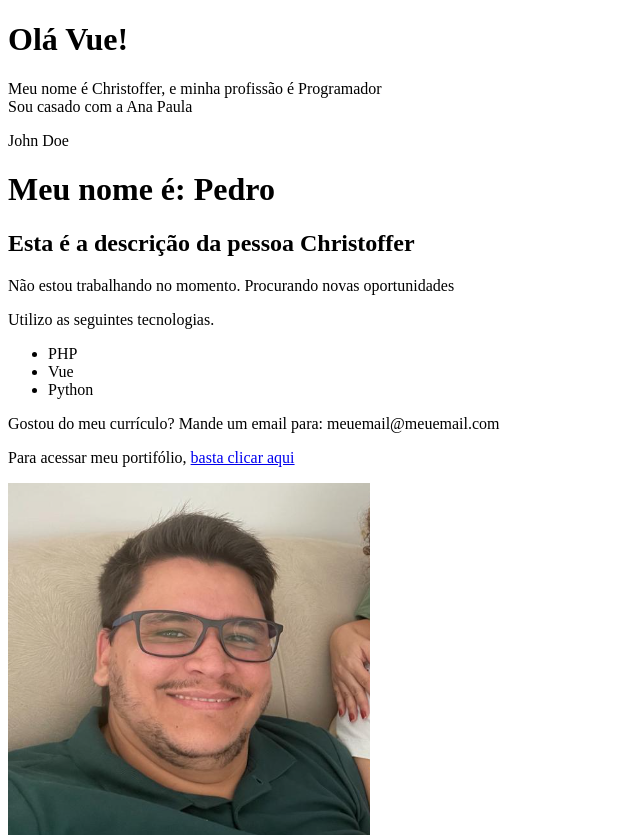
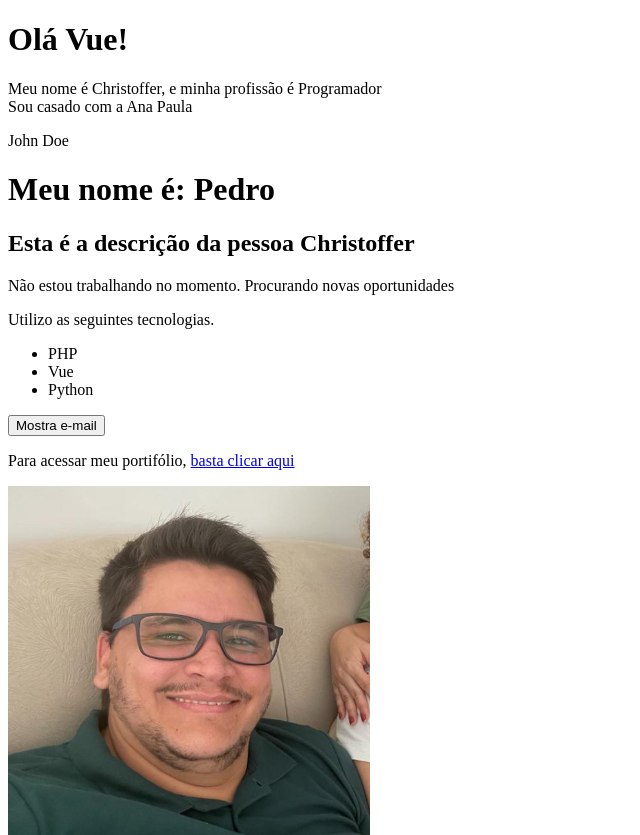
Before and after one commit to TioBobDev/cursovue, a Vue app: page / in a window 1280 px wide. Shown: the top 835 px of the page, without its empty margins (0-640 px from the left). Built offline with nearby package versions, Linux system fonts and the light colour scheme.

Commit message:
Curso de Vue 3: #11 - Métodos

```diff
--- a/src/components/Info.vue
+++ b/src/components/Info.vue
@@ -11,6 +11,9 @@
       <li v-show="programo_phyton">Python</li>
       <li v-show="programo_java">Java</li>
     </ul>
+    <div>
+      <button @click="ShowEmail">{{ textoBotao }}</button>
+    </div>
     <p v-show="mostrar_email">
       Gostou do meu currículo? Mande um email para: {{ email }}
     </p>
@@ -40,10 +43,21 @@
       programo_java: false,
       programo_vue: true,
       programo_phyton: true,
-      mostrar_email: true,
+      mostrar_email: false,
       email: "meuemail@meuemail.com",
       meu_link: "https://github.com/TioBobDev",
+      textoBotao: "Mostra e-mail",
     };
+  },
+  methods: {
+    ShowEmail() {
+      this.mostrar_email = !this.mostrar_email;
+      if (!this.mostrar_email) {
+        this.textoBotao = "Mostrar e-mail";
+      } else {
+        this.textoBotao = "Ocultar e-mail";
+      }
+    },
   },
 };
 </script>
--- a/src/components/LifeCycle.vue
+++ b/src/components/LifeCycle.vue
@@ -16,11 +16,20 @@
     setTimeout(() => {
       this.nome = "Christoffer"
     }, 1000)
+
+    this.lifeCycle()
   },
   mounted() {
     setTimeout(() => {
         this.nome = "Pedro"
     }, 2000)
+
+    this.lifeCycle()
   },
+  methods:{
+    lifeCycle() {
+      console.log("O ciclo de vida foi executado")
+    }
+  }
 };
 </script>
```
